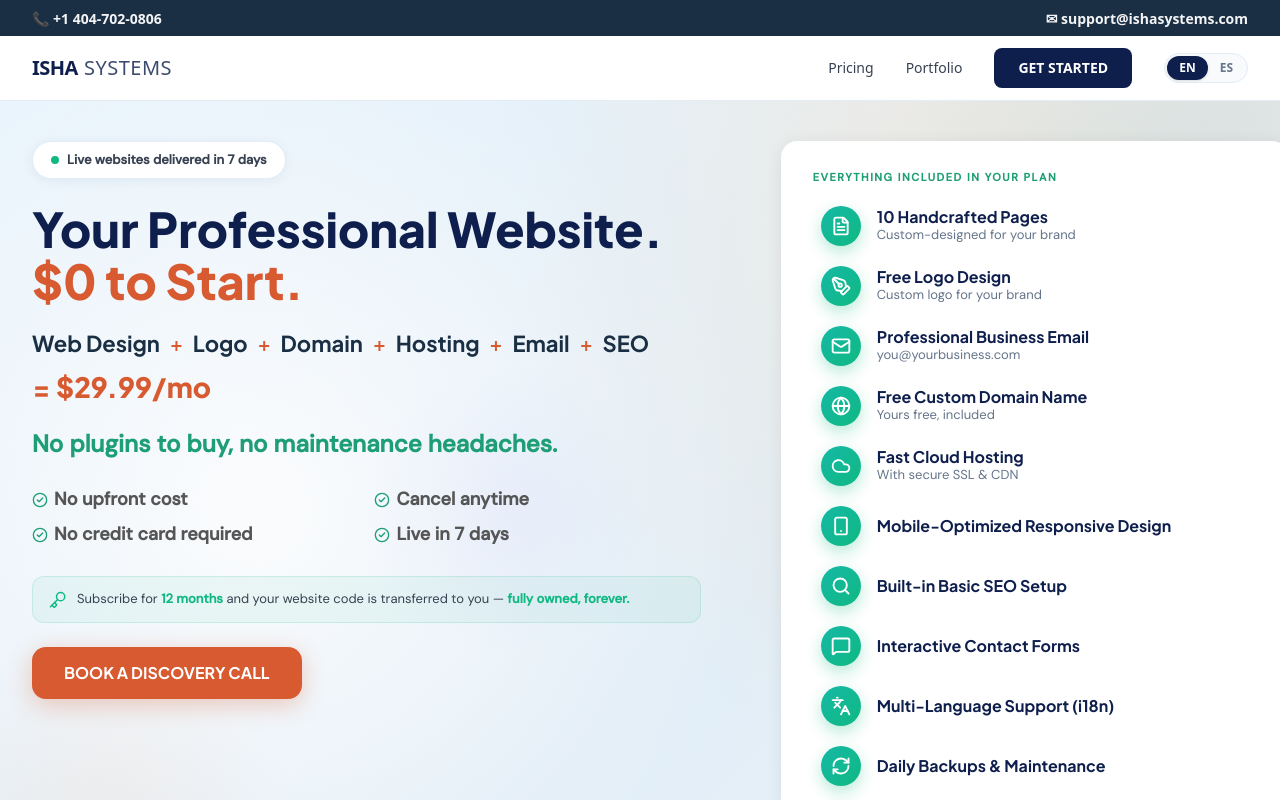
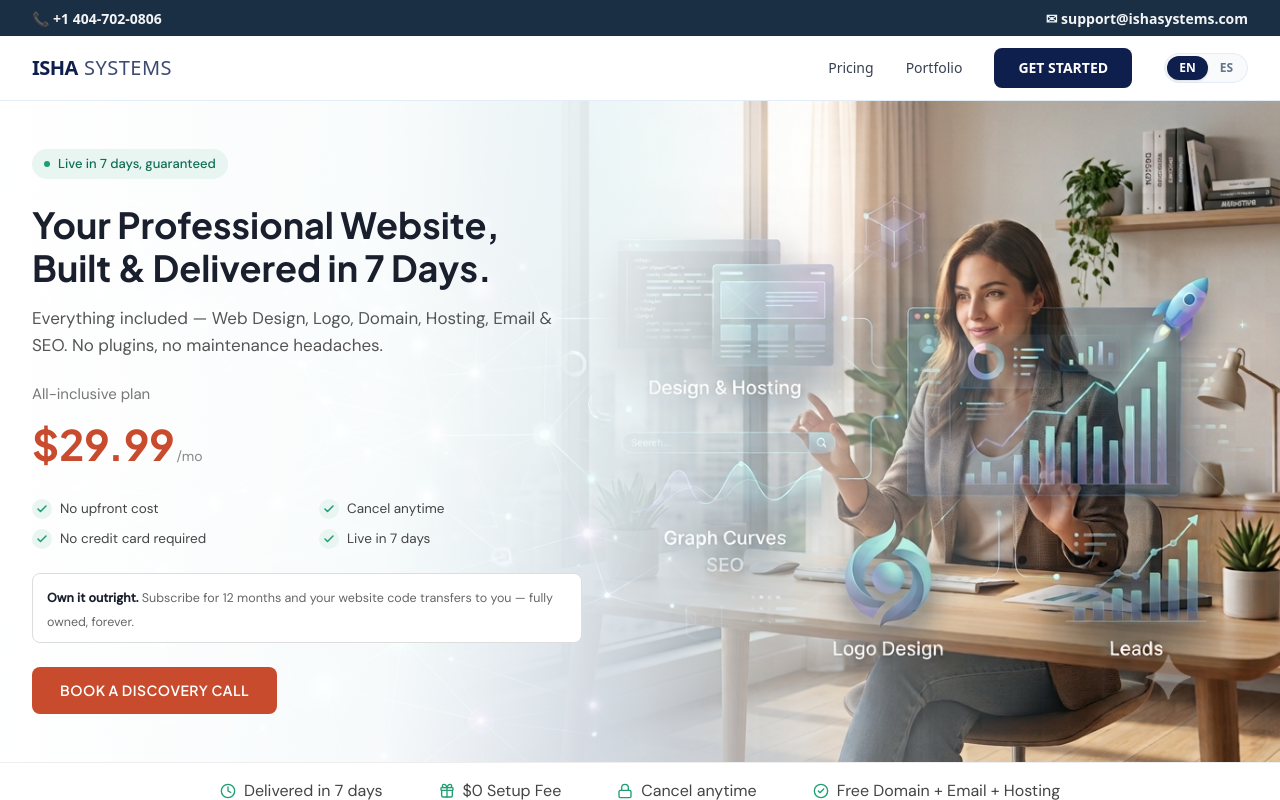
Before and after one commit to kalpeshtawde/ishasystems, a React (Vite) app: page / in a window 1280 px wide. Shown: the top 800 px of the page. Built offline with nearby package versions, Linux system fonts and the light colour scheme.

Commit message:
enahance hero section

```diff
--- a/src/i18n.tsx
+++ b/src/i18n.tsx
@@ -17,6 +17,22 @@
         'Free domain, free business email, and free hosting — all included from day one. No setup fee, no surprise bills. Just $29.99/month, and after 12 months, your website code is yours.',
       heroBadge: 'No Setup Fee — $0 to Start',
       heroEyebrow: 'Live websites delivered in 7 days',
+      heroBadgeNew: 'Live in 7 days, guaranteed',
+      heroHeadlineNew: 'Your Professional Website, Built & Delivered in 7 Days.',
+      heroSubheadlineNew: 'Everything included — Web Design, Logo, Domain, Hosting, Email & SEO. No plugins, no maintenance headaches.',
+      heroPricingLabel: 'All-inclusive plan',
+      heroPricePerMo: '/mo',
+      heroBullet1: 'No upfront cost',
+      heroBullet2: 'Cancel anytime',
+      heroBullet3: 'No credit card required',
+      heroBullet4: 'Live in 7 days',
+      heroOwnershipTitle: 'Own it outright.',
+      heroOwnershipText: 'Subscribe for 12 months and your website code transfers to you — fully owned, forever.',
+      heroCtaButton: 'BOOK A DISCOVERY CALL',
+      trustBarDelivered: 'Delivered in 7 days',
+      trustBarSetupFee: '$0 Setup Fee',
+      trustBarCancel: 'Cancel anytime',
+      trustBarFree: 'Free Domain + Email + Hosting',
       heroHeadline1: 'Your Professional',
       heroHeadline2: 'Website.',
       heroHeadline3: '$0 to Start.',
@@ -408,6 +424,22 @@
         'Dominio gratis, correo empresarial gratis y alojamiento gratis — todo incluido desde el primer día. Sin costo inicial, sin facturas sorpresa. Solo $29.99/mes, y después de 12 meses, el código de tu sitio web es tuyo.',
       heroBadge: 'Sin Costo Inicial — $0 para Empezar',
       heroEyebrow: 'Sitios web entregados en 7 días',
+      heroBadgeNew: 'En línea en 7 días, garantizado',
+      heroHeadlineNew: 'Tu Sitio Web Profesional, Creado y Entregado en 7 Días.',
+      heroSubheadlineNew: 'Todo incluido — Diseño Web, Logo, Dominio, Alojamiento, Correo y SEO. Sin plugins, sin dolores de cabeza de mantenimiento.',
+      heroPricingLabel: 'Plan todo incluido',
+      heroPricePerMo: '/mes',
+      heroBullet1: 'Sin costo inicial',
+      heroBullet2: 'Cancela cuando quieras',
+      heroBullet3: 'No se requiere tarjeta de crédito',
+      heroBullet4: 'En línea en 7 días',
+      heroOwnershipTitle: 'Tuyo para siempre.',
+      heroOwnershipText: 'Suscríbete por 12 meses y el código de tu sitio web se te transfiere — totalmente tuyo, para siempre.',
+      heroCtaButton: 'RESERVAR UNA LLAMADA',
+      trustBarDelivered: 'Entregado en 7 días',
+      trustBarSetupFee: '$0 Costo Inicial',
+      trustBarCancel: 'Cancela cuando quieras',
+      trustBarFree: 'Dominio + Correo + Alojamiento Gratis',
       heroHeadline1: 'Tu Sitio Web',
       heroHeadline2: 'Profesional.',
       heroHeadline3: '$0 para Empezar.',
--- a/src/pages/Home.tsx
+++ b/src/pages/Home.tsx
@@ -1,5 +1,5 @@
 import React from 'react';
-import { Mail, ArrowRight, Clock, CheckCircle2, Lock, Key, FileText, Cloud, Globe, RefreshCw, Smartphone, Search, MessageSquare, Languages, PenTool } from 'lucide-react';
+import { ArrowRight, Clock, CheckCircle2, Lock, Gift, Check } from 'lucide-react';
 import { useLanguage } from '../i18n';
 
 interface HomeProps {
@@ -11,275 +11,169 @@
   return (
     <div>
       {/* ── Hero Section ── */}
-      <section className="relative overflow-hidden" style={{ background: 'radial-gradient(circle at 85% 20%, rgba(255, 224, 178, 0.35) 0%, transparent 45%), radial-gradient(circle at 20% 50%, rgba(255, 255, 255, 0.8) 0%, rgba(224, 242, 254, 0.5) 45%, transparent 80%), linear-gradient(135deg, #f1f5f9 0%, #e2e8f0 60%, #f8fafc 100%)', paddingTop: '40px', paddingBottom: '40px' }}>
-        {/* Decorative blobs */}
+      <section className="relative overflow-hidden" style={{ minHeight: '550px' }}>
+        {/* Background Image */}
         <div
-          className="absolute pointer-events-none"
+          className="absolute inset-0"
           style={{
-            top: '-200px',
-            right: '-200px',
-            width: '600px',
-            height: '600px',
-            background: 'radial-gradient(circle, rgba(14,165,233,0.08) 0%, transparent 70%)',
-            borderRadius: '50%',
-            zIndex: 0
+            backgroundImage: 'url(/hero-bg.png)',
+            backgroundSize: 'cover',
+            backgroundPosition: 'center right',
+            backgroundRepeat: 'no-repeat'
           }}
         />
+        {/* Gradient Overlay for text readability */}
         <div
-          className="absolute pointer-events-none"
+          className="absolute inset-0"
           style={{
-            bottom: '-100px',
-            left: '-100px',
-            width: '400px',
-            height: '400px',
-            background: 'radial-gradient(circle, rgba(249,115,22,0.06) 0%, transparent 70%)',
-            borderRadius: '50%',
-            zIndex: 0
-          }}
-        />
-        <div
-          className="absolute pointer-events-none"
-          style={{
-            top: '50%',
-            left: '40%',
-            transform: 'translate(-50%, -50%)',
-            width: '300px',
-            height: '300px',
-            background: 'radial-gradient(circle, rgba(99,102,241,0.05) 0%, transparent 70%)',
-            borderRadius: '50%',
-            zIndex: 0
+            background: 'linear-gradient(to right, rgba(255,255,255,1) 0%, rgba(255,255,255,0.95) 30%, rgba(255,255,255,0.7) 50%, rgba(255,255,255,0.3) 70%, transparent 85%)'
           }}
         />
 
-        <div className="relative max-w-7xl mx-auto px-4 sm:px-6 lg:px-8" style={{ zIndex: 1 }}>
-          <div className="grid grid-cols-1 lg:grid-cols-[55%_45%] gap-10 items-start">
-
-            {/* ── Left Column ── */}
-            <div>
+        {/* Content */}
+        <div className="relative max-w-7xl mx-auto px-4 sm:px-6 lg:px-8" style={{ minHeight: '550px' }}>
+          <div style={{
+            maxWidth: '550px',
+            padding: '3rem 0',
+            display: 'flex',
+            flexDirection: 'column',
+            justifyContent: 'center',
+            minHeight: '550px'
+          }}>
             {/* Eyebrow badge */}
             <div className="inline-flex items-center gap-2" style={{
-                background: 'white',
-                border: '1px solid #e2edf7',
-                borderRadius: '100px',
-                padding: '8px 18px',
-                boxShadow: '0 2px 12px rgba(15,31,77,0.06)',
+              background: '#e8f5f0',
+              borderRadius: '20px',
+              padding: '5px 12px',
+              marginBottom: '24px',
+              width: 'fit-content'
+            }}>
+              <div style={{ width: '6px', height: '6px', background: '#1D9E75', borderRadius: '50%' }} />
+              <span style={{ fontFamily: 'DM Sans, sans-serif', fontSize: '13px', fontWeight: 500, color: '#0F6E56' }}>{t.home.heroBadgeNew}</span>
+            </div>
+
+            {/* Main headline */}
+            <h1 style={{
+              fontFamily: 'Plus Jakarta Sans, sans-serif',
+              fontWeight: 700,
+              fontSize: '36px',
+              lineHeight: 1.2,
+              color: '#1a1f2e',
+              marginBottom: '16px'
+            }}>
+              {t.home.heroHeadlineNew}
+            </h1>
+
+            {/* Subheadline */}
+            <p style={{
+              fontFamily: 'DM Sans, sans-serif',
+              fontSize: '17px',
+              color: '#555555',
+              lineHeight: 1.6,
               marginBottom: '24px'
             }}>
-                <div style={{ width: '8px', height: '8px', background: '#10b981', borderRadius: '50%' }} />
-                <span style={{ fontFamily: 'DM Sans, sans-serif', fontSize: '13px', fontWeight: '600', color: '#374151' }}>{t.home.heroEyebrow}</span>
+              {t.home.heroSubheadlineNew}
+            </p>
+
+            {/* Pricing */}
+            <div style={{ marginBottom: '24px' }}>
+              <div style={{ fontFamily: 'DM Sans, sans-serif', fontSize: '15px', color: '#777777', marginBottom: '6px' }}>
+                {t.home.heroPricingLabel}
               </div>
-
-              {/* Main headline - tight two lines */}
-              <h1 style={{
-                fontFamily: 'Plus Jakarta Sans, sans-serif',
-                fontWeight: 800,
-                fontSize: '48px',
-                lineHeight: 1.1,
-                marginBottom: '20px'
-              }}>
-                <div style={{ color: '#0f1f4d' }}>{t.home.heroTitle1}</div>
-                <div style={{ color: '#D85A30' }}>{t.home.heroTitle2}</div>
-              </h1>
-
-              {/* Bundle equation - prominent */}
-              <div style={{
-                fontFamily: 'Plus Jakarta Sans, sans-serif',
-                fontSize: '22px',
-                fontWeight: 700,
-                lineHeight: 1.4,
-                marginBottom: '20px'
-              }}>
-                <div style={{
-                  display: 'flex',
-                  flexWrap: 'wrap',
-                  alignItems: 'center',
-                  gap: '8px',
-                  marginBottom: '8px'
-                }}>
-                  <span style={{ color: '#1a2e44', fontWeight: 700 }}>{t.home.bundleWebDesign}</span>
-                  <span style={{ color: '#D85A30', fontWeight: 400, fontSize: '20px', margin: '0 2px' }}>+</span>
-                  <span style={{ color: '#1a2e44', fontWeight: 700 }}>{t.home.bundleLogo}</span>
-                  <span style={{ color: '#D85A30', fontWeight: 400, fontSize: '20px', margin: '0 2px' }}>+</span>
-                  <span style={{ color: '#1a2e44', fontWeight: 700 }}>{t.home.bundleDomain}</span>
-                  <span style={{ color: '#D85A30', fontWeight: 400, fontSize: '20px', margin: '0 2px' }}>+</span>
-                  <span style={{ color: '#1a2e44', fontWeight: 700 }}>{t.home.bundleHosting}</span>
-                  <span style={{ color: '#D85A30', fontWeight: 400, fontSize: '20px', margin: '0 2px' }}>+</span>
-                  <span style={{ color: '#1a2e44', fontWeight: 700 }}>{t.home.bundleEmail}</span>
-                  <span style={{ color: '#D85A30', fontWeight: 400, fontSize: '20px', margin: '0 2px' }}>+</span>
-                  <span style={{ color: '#1a2e44', fontWeight: 700 }}>{t.home.bundleSEO}</span>
-                </div>
-                <div style={{ color: '#D85A30', fontWeight: 800, fontSize: '28px', marginLeft: 0 }}>
-                  {t.home.bundlePrice}
+              <div style={{ display: 'flex', alignItems: 'baseline', gap: '2px' }}>
+                <span style={{ fontFamily: 'Plus Jakarta Sans, sans-serif', fontSize: '42px', fontWeight: 700, color: '#C84B2D' }}>$29.99</span>
+                <span style={{ fontFamily: 'DM Sans, sans-serif', fontSize: '14px', color: '#888888' }}>{t.home.heroPricePerMo}</span>
               </div>
             </div>
 
-              {/* Tagline */}
-              <p style={{
-                fontFamily: 'DM Sans, sans-serif',
-                fontSize: '24px',
-                color: '#1D9E75',
-                fontWeight: 700,
-                marginBottom: '24px'
-              }}>
-                {t.home.heroSubEmphasis}
-              </p>
-
-              {/* Trust grid - 2 columns */}
+            {/* Bullet points - 2 column grid */}
             <div style={{
               display: 'grid',
               gridTemplateColumns: '1fr 1fr',
-                gap: '8px 16px',
-                marginBottom: '28px',
-                fontFamily: 'DM Sans, sans-serif',
-                fontSize: '18px',
-                color: '#555',
-                fontWeight: 700
+              gap: '10px 24px',
+              marginBottom: '24px'
             }}>
-                <div style={{ display: 'flex', alignItems: 'center', gap: '6px' }}>
-                  <CheckCircle2 className="h-4 w-4" style={{ color: '#1D9E75', flexShrink: 0 }} />
-                  <span>{t.home.trustNoUpfront}</span>
+              {[t.home.heroBullet1, t.home.heroBullet2, t.home.heroBullet3, t.home.heroBullet4].map((item) => (
+                <div key={item} style={{ display: 'flex', alignItems: 'center', gap: '8px' }}>
+                  <div style={{
+                    width: '20px',
+                    height: '20px',
+                    borderRadius: '50%',
+                    background: '#e8f5f0',
+                    display: 'flex',
+                    alignItems: 'center',
+                    justifyContent: 'center',
+                    flexShrink: 0
+                  }}>
+                    <Check style={{ width: '12px', height: '12px', color: '#1D9E75', strokeWidth: 3 }} />
                   </div>
-                <div style={{ display: 'flex', alignItems: 'center', gap: '6px' }}>
-                  <CheckCircle2 className="h-4 w-4" style={{ color: '#1D9E75', flexShrink: 0 }} />
-                  <span>{t.home.trustCancelAnytime}</span>
+                  <span style={{ fontFamily: 'DM Sans, sans-serif', fontSize: '13.5px', color: '#444444' }}>{item}</span>
                 </div>
-                <div style={{ display: 'flex', alignItems: 'center', gap: '6px' }}>
-                  <CheckCircle2 className="h-4 w-4" style={{ color: '#1D9E75', flexShrink: 0 }} />
-                  <span>{t.home.trustNoCard}</span>
-                </div>
-                <div style={{ display: 'flex', alignItems: 'center', gap: '6px' }}>
-                  <CheckCircle2 className="h-4 w-4" style={{ color: '#1D9E75', flexShrink: 0 }} />
-                  <span>{t.home.trustLive7Days}</span>
-                </div>
+              ))}
             </div>
 
-              {/* Ownership promise strip */}
+            {/* Ownership callout box */}
             <div style={{
-                marginTop: '20px',
-                display: 'flex',
-                alignItems: 'flex-start',
-                gap: '10px',
-                background: 'rgba(16,185,129,0.06)',
-                border: '1px solid rgba(16,185,129,0.15)',
-                borderRadius: '12px',
-                padding: '12px 16px'
+              background: '#ffffff',
+              border: '0.5px solid #dddddd',
+              borderRadius: '8px',
+              padding: '10px 14px',
+              marginBottom: '24px'
             }}>
-                <Key className="h-4.5 w-4.5 flex-shrink-0 mt-0.5" style={{ color: '#10b981' }} />
-                <span style={{ fontFamily: 'DM Sans, sans-serif', fontSize: '13px', color: '#374151', lineHeight: 1.6 }}>
-                  Subscribe for <strong style={{ color: '#10b981' }}>12 months</strong> and your website code is transferred to you — <strong style={{ color: '#10b981' }}>fully owned, forever.</strong>
+              <span style={{ fontFamily: 'DM Sans, sans-serif', fontSize: '12.5px', color: '#666666' }}>
+                <strong style={{ color: '#1a1f2e' }}>{t.home.heroOwnershipTitle}</strong> {t.home.heroOwnershipText}
               </span>
             </div>
 
             {/* CTA Button */}
-              <div style={{ marginTop: '24px' }}>
             <button
               onClick={() => setCurrentTab('contact')}
               style={{
-                    background: '#D85A30',
-                    color: 'white',
+                background: '#C84B2D',
+                color: '#ffffff',
                 fontFamily: 'Plus Jakarta Sans, sans-serif',
-                    fontWeight: 700,
-                    fontSize: '16px',
-                    padding: '14px 32px',
-                    borderRadius: '14px',
-                    boxShadow: '0 6px 24px rgba(216,90,48,0.30)',
-                    transition: 'all 0.2s ease',
+                fontWeight: 600,
+                fontSize: '14px',
+                letterSpacing: '0.5px',
+                padding: '13px 28px',
+                borderRadius: '8px',
                 border: 'none',
-                    cursor: 'pointer'
+                cursor: 'pointer',
+                width: 'fit-content',
+                transition: 'background 0.2s ease'
               }}
               onMouseEnter={(e) => {
-                    e.currentTarget.style.background = '#c24d24';
-                    e.currentTarget.style.transform = 'translateY(-2px)';
-                    e.currentTarget.style.boxShadow = '0 8px 32px rgba(216,90,48,0.40)';
+                e.currentTarget.style.background = '#b54328';
               }}
               onMouseLeave={(e) => {
-                    e.currentTarget.style.background = '#D85A30';
-                    e.currentTarget.style.transform = 'translateY(0)';
-                    e.currentTarget.style.boxShadow = '0 6px 24px rgba(216,90,48,0.30)';
+                e.currentTarget.style.background = '#C84B2D';
               }}
             >
-                  {t.home.heroCtaNew}
+              {t.home.heroCtaButton}
             </button>
-              </div>
-            </div>
-
-            {/* ── Right Column: Feature Checklist ── */}
-            <div className="lg:pl-10" style={{ alignSelf: 'start' }}>
-              <div style={{
-                background: 'white',
-                borderRadius: '16px',
-                padding: '28px 32px',
-                boxShadow: '0 2px 16px rgba(0,0,0,0.07)',
-                marginTop: 0
-              }}>
-                <div style={{
-                  fontFamily: 'DM Sans, sans-serif',
-                  fontSize: '11px',
-                  fontWeight: 600,
-                  letterSpacing: '1.5px',
-                  textTransform: 'uppercase',
-                  color: '#1D9E75',
-                  marginBottom: '16px'
-                }}>EVERYTHING INCLUDED IN YOUR PLAN</div>
-
-                <div className="space-y-3">
-                  {t.home.heroChecklist.map((item, idx) => {
-                    const Icon = [FileText, PenTool, Mail, Globe, Cloud, Smartphone, Search, MessageSquare, Languages, RefreshCw, Key][idx];
-                    const { title, sub } = item;
-                    return (
-                      <div key={title} className="flex items-center gap-4 rounded-xl py-1 px-2 transition-all duration-300 ease-in-out hover:translate-x-1.5 hover:-translate-y-0.5 hover:bg-white/40 hover:shadow-sm">
-                        <div style={{
-                          width: '40px',
-                          height: '40px',
-                          borderRadius: '50%',
-                          flexShrink: 0,
-                          display: 'flex',
-                          alignItems: 'center',
-                          justifyContent: 'center',
-                          background: 'linear-gradient(135deg, #14b8a6 0%, #10b981 100%)',
-                          boxShadow: '0 6px 16px rgba(16,185,129,0.30)'
-                        }}>
-                          <Icon className="h-5 w-5" style={{ color: 'white' }} strokeWidth={2.25} />
-                        </div>
-                        <div>
-                          <div style={{ fontFamily: 'Plus Jakarta Sans, sans-serif', fontWeight: 700, fontSize: '16px', color: '#0f1f4d', lineHeight: 1.25 }}>{title}</div>
-                          {sub && (
-                            <div style={{ fontFamily: 'DM Sans, sans-serif', fontSize: '13px', color: '#64748b', lineHeight: 1.3 }}>{sub}</div>
-                          )}
-                        </div>
-                      </div>
-                    );
-                  })}
-                </div>
-              </div>
-            </div>
-
           </div>
         </div>
       </section>
 
       {/* ── Trust Strip ── */}
-      <div className="bg-white border-t border-b border-[#e2edf7]">
-        <div className="max-w-7xl mx-auto px-4 sm:px-6 lg:px-8 py-8">
-          <div className="flex flex-wrap justify-center gap-6 md:gap-12 text-base text-[#0f1f4d]" style={{ fontFamily: 'DM Sans, sans-serif' }}>
-            <span className="flex items-center gap-2">
-              <Clock className="text-[#0ea5e9] h-5 w-5" />
-              {t.home.trust1}
+      <div style={{ background: '#ffffff', borderTop: '0.5px solid #eeeeee' }}>
+        <div className="max-w-7xl mx-auto px-4 sm:px-6 lg:px-8 py-4">
+          <div className="flex flex-wrap justify-center gap-8 md:gap-14" style={{ fontFamily: 'DM Sans, sans-serif' }}>
+            <span className="flex items-center gap-2" style={{ fontSize: '16px', color: '#444444' }}>
+              <Clock style={{ width: '16px', height: '16px', color: '#1D9E75' }} />
+              {t.home.trustBarDelivered}
             </span>
-            <span className="text-[#cbd5e1]">·</span>
-            <span className="flex items-center gap-2">
-              <CheckCircle2 className="text-[#0ea5e9] h-5 w-5" />
-              {t.home.trust2}
+            <span className="flex items-center gap-2" style={{ fontSize: '16px', color: '#444444' }}>
+              <Gift style={{ width: '16px', height: '16px', color: '#1D9E75' }} />
+              {t.home.trustBarSetupFee}
             </span>
-            <span className="text-[#cbd5e1]">·</span>
-            <span className="flex items-center gap-2">
-              <Lock className="text-[#0ea5e9] h-5 w-5" />
-              {t.home.trust3}
+            <span className="flex items-center gap-2" style={{ fontSize: '16px', color: '#444444' }}>
+              <Lock style={{ width: '16px', height: '16px', color: '#1D9E75' }} />
+              {t.home.trustBarCancel}
             </span>
-            <span className="text-[#cbd5e1]">·</span>
-            <span className="flex items-center gap-2">
-              <Mail className="text-[#0ea5e9] h-5 w-5" />
-              {t.home.trust4}
+            <span className="flex items-center gap-2" style={{ fontSize: '16px', color: '#444444' }}>
+              <CheckCircle2 style={{ width: '16px', height: '16px', color: '#1D9E75' }} />
+              {t.home.trustBarFree}
             </span>
           </div>
         </div>
```
Also changed, not shown: .devin/workflows/mo.md (added), public/hero-bg.png (added). Lines whose indentation alone changed are shown as unchanged.
